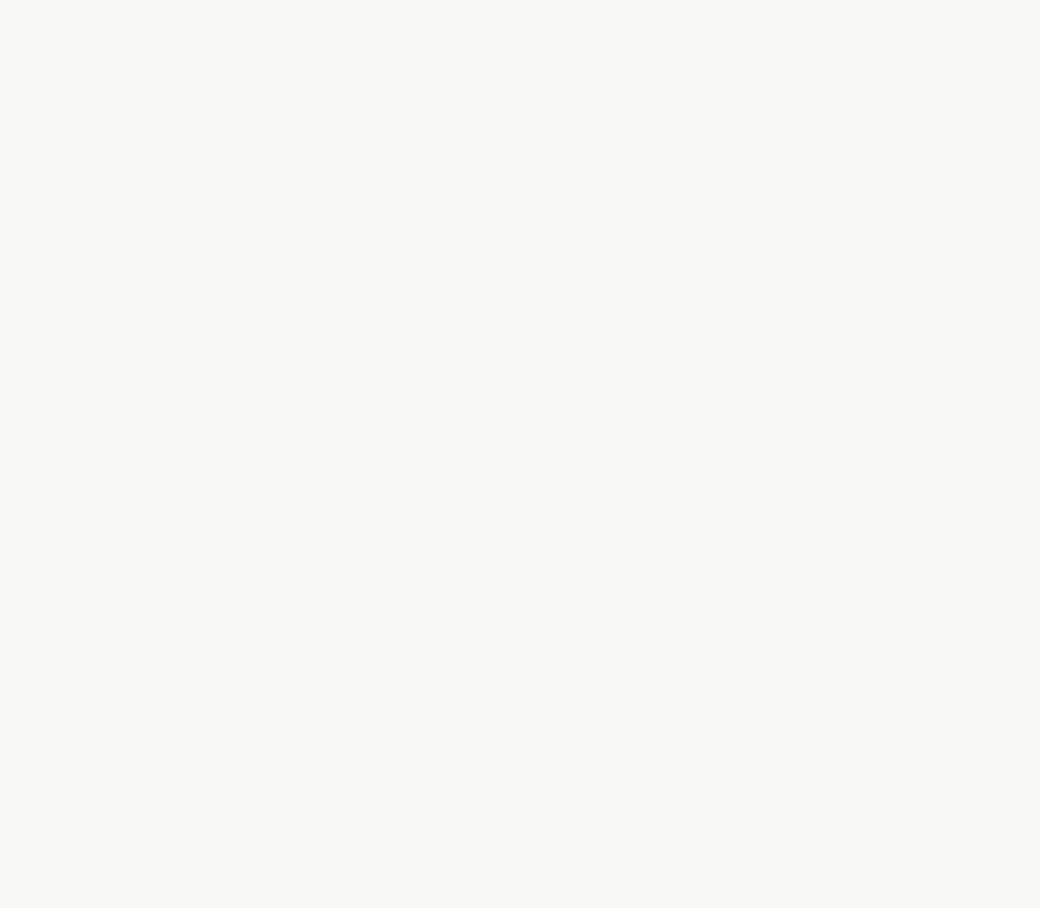
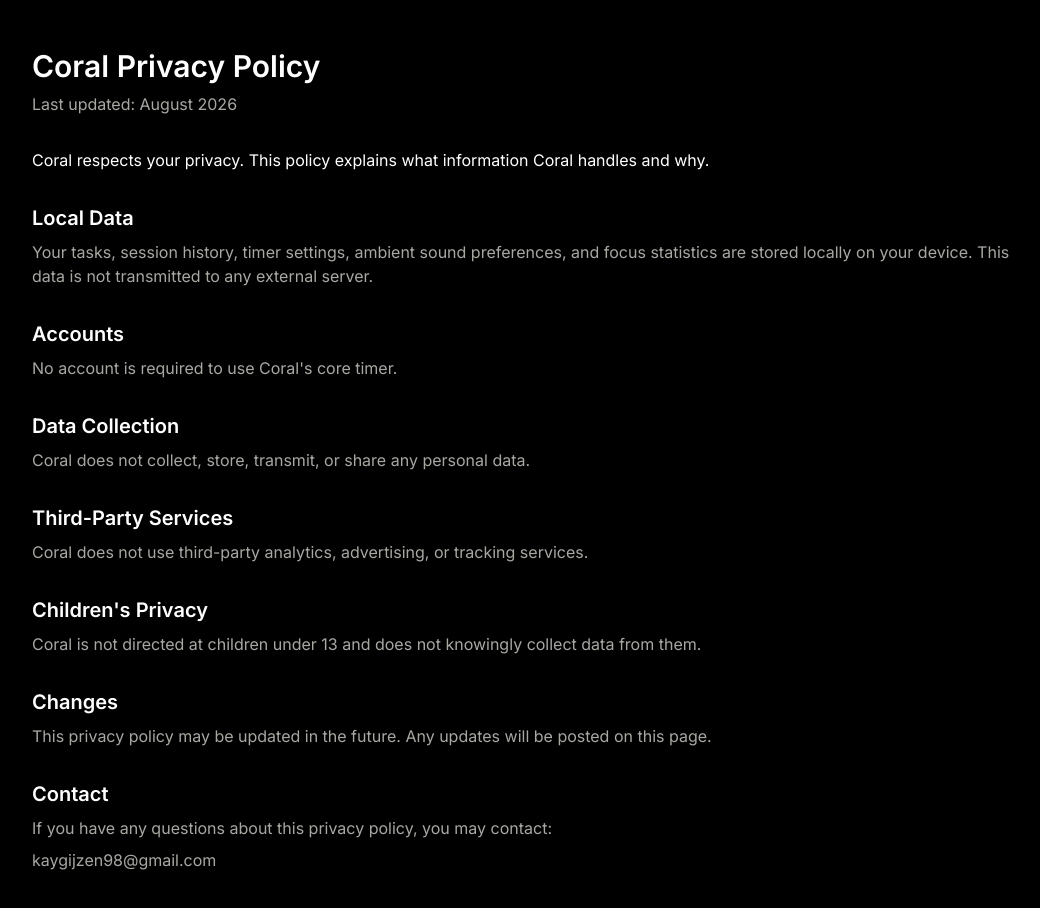
Before and after one commit to Kaygijzen/kaygijzen.github.io, a React (Vite) app: page /coral-privacy in a window 1280 px wide. Before the commit this address had no page. Shown: the top 908 px of the page, without its empty margins (112-1152 px from the left). Before the commit the page ends 800 px from the top, so only its background shows below. Built offline with nearby package versions, Linux system fonts and the light colour scheme.

Commit message:
added a privacy policy page for Coral

```diff
--- a/src/main.tsx
+++ b/src/main.tsx
@@ -5,6 +5,7 @@
 import Home from './pages/Home.tsx'
 import DartscorePrivacy from './pages/DartscorePrivacy.tsx'
 import DartScorePage from './pages/DartScorePage.tsx'
+import CoralPrivacy from './pages/CoralPrivacy.tsx'
 
 createRoot(document.getElementById('root')!).render(
   <StrictMode>
@@ -13,6 +14,7 @@
         <Route path="/" element={<Home />} />
         <Route path="/dartscore-app" element={<DartScorePage />} />
         <Route path="/dartscore-privacy" element={<DartscorePrivacy />} />
+        <Route path="/coral-privacy" element={<CoralPrivacy />} />
       </Routes>
     </BrowserRouter>
   </StrictMode>
--- /dev/null
+++ b/src/pages/CoralPrivacy.tsx
@@ -0,0 +1,40 @@
+export default function CoralPrivacy() {
+  return (
+    <div className="min-h-screen bg-black text-white px-6 py-12 lg:px-20 xl:px-36">
+      <h1 className="text-3xl font-bold mb-2">Coral Privacy Policy</h1>
+      <p className="text-gray-400 mb-8">Last updated: August 2026</p>
+      <p className="mb-8">
+        Coral respects your privacy. This policy explains what information Coral handles and why.
+      </p>
+      <h2 className="text-xl font-semibold mb-2">Local Data</h2>
+      <p className="text-gray-400 mb-8">
+        Your tasks, session history, timer settings, ambient sound preferences, and focus
+        statistics are stored locally on your device. This data is not transmitted to any
+        external server.
+      </p>
+      <h2 className="text-xl font-semibold mb-2">Accounts</h2>
+      <p className="text-gray-400 mb-8">No account is required to use Coral's core timer.</p>
+      <h2 className="text-xl font-semibold mb-2">Data Collection</h2>
+      <p className="text-gray-400 mb-8">
+        Coral does not collect, store, transmit, or share any personal data.
+      </p>
+      <h2 className="text-xl font-semibold mb-2">Third-Party Services</h2>
+      <p className="text-gray-400 mb-8">
+        Coral does not use third-party analytics, advertising, or tracking services.
+      </p>
+      <h2 className="text-xl font-semibold mb-2">Children's Privacy</h2>
+      <p className="text-gray-400 mb-8">
+        Coral is not directed at children under 13 and does not knowingly collect data from them.
+      </p>
+      <h2 className="text-xl font-semibold mb-2">Changes</h2>
+      <p className="text-gray-400 mb-8">
+        This privacy policy may be updated in the future. Any updates will be posted on this page.
+      </p>
+      <h2 className="text-xl font-semibold mb-2">Contact</h2>
+      <p className="text-gray-400 mb-2">
+        If you have any questions about this privacy policy, you may contact:
+      </p>
+      <p className="text-gray-400">kaygijzen98@gmail.com</p>
+    </div>
+  )
+}
```
